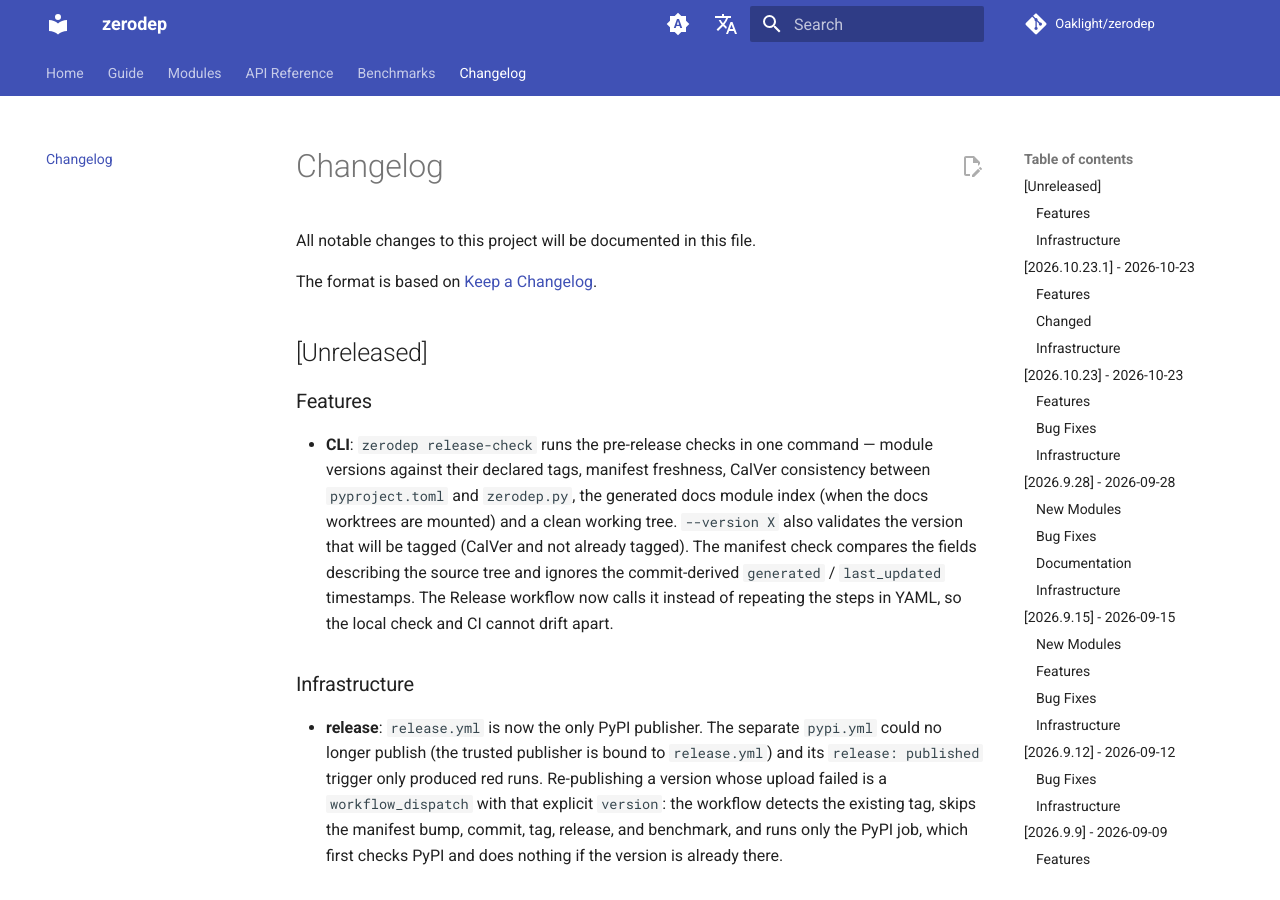
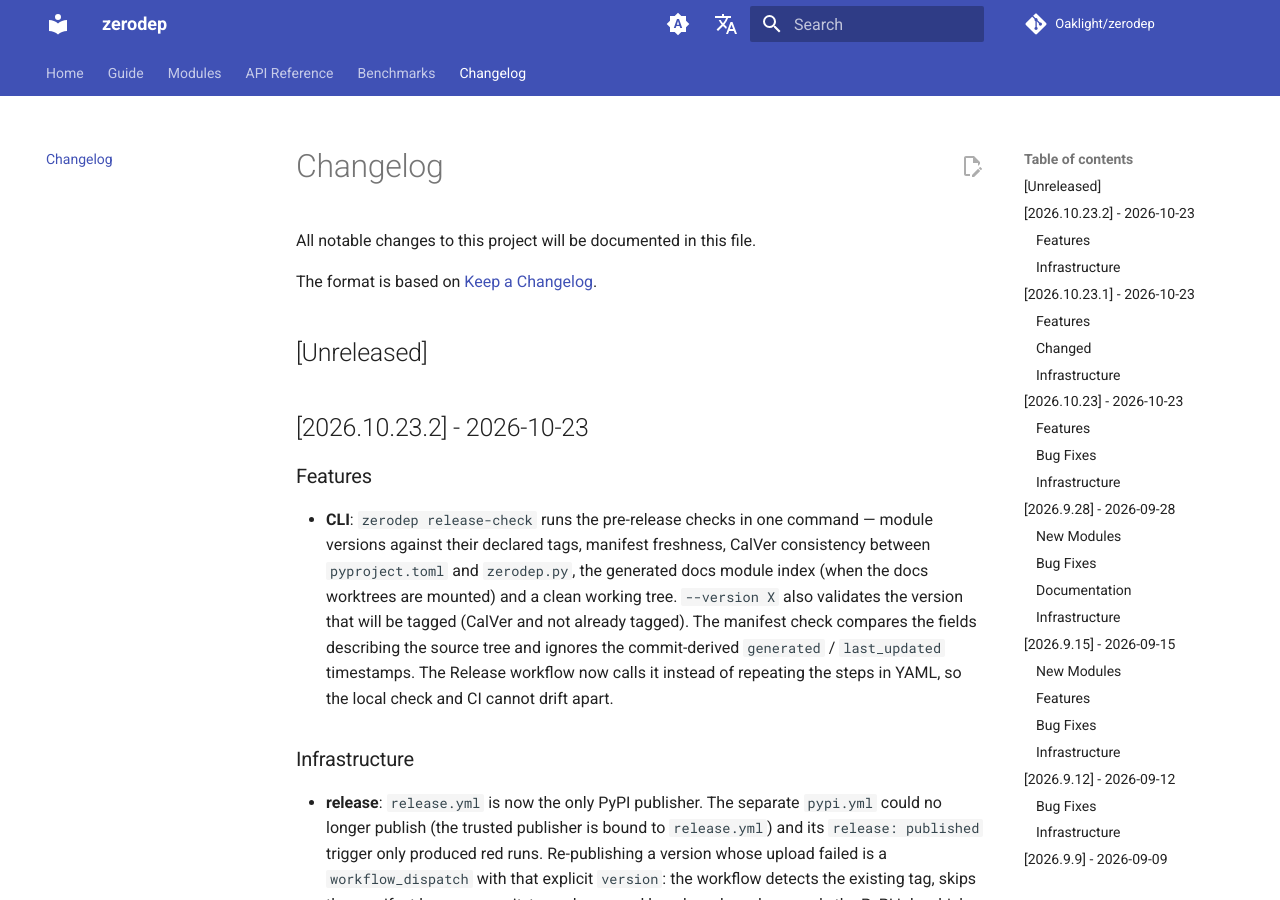
Before and after one commit to Oaklight/zerodep, an MkDocs documentation site: the page built from docs/changelog.md, in a window 1280 px wide and 900 px high. Built offline with MkDocs 1.6.1 and Material for MkDocs 9.7.7, drawn with Linux system fonts in a browser that asks for light colours; comment, search, counter and statistics services are not loaded.

Commit message:
docs(changelog): release 2026.10.23.2

```diff
--- a/docs/changelog.md
+++ b/docs/changelog.md
@@ -5,6 +5,8 @@ All notable changes to this project will be documented in this file.
 The format is based on [Keep a Changelog](https://keepachangelog.com/en/1.1.0/).
 
 ## [Unreleased]
+
+## [2026.10.23.2] - 2026-10-23
 
 ### Features
 
```
